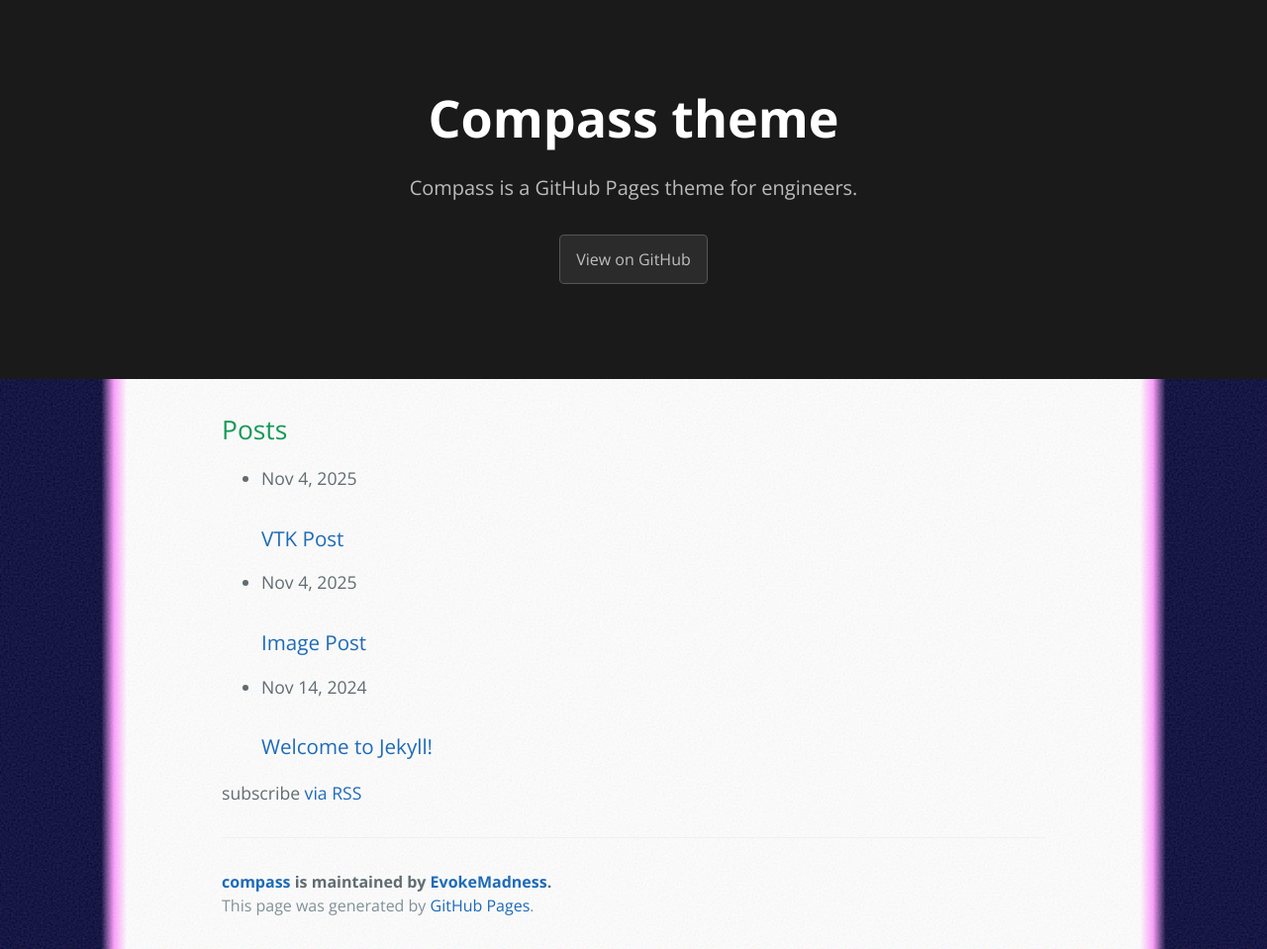
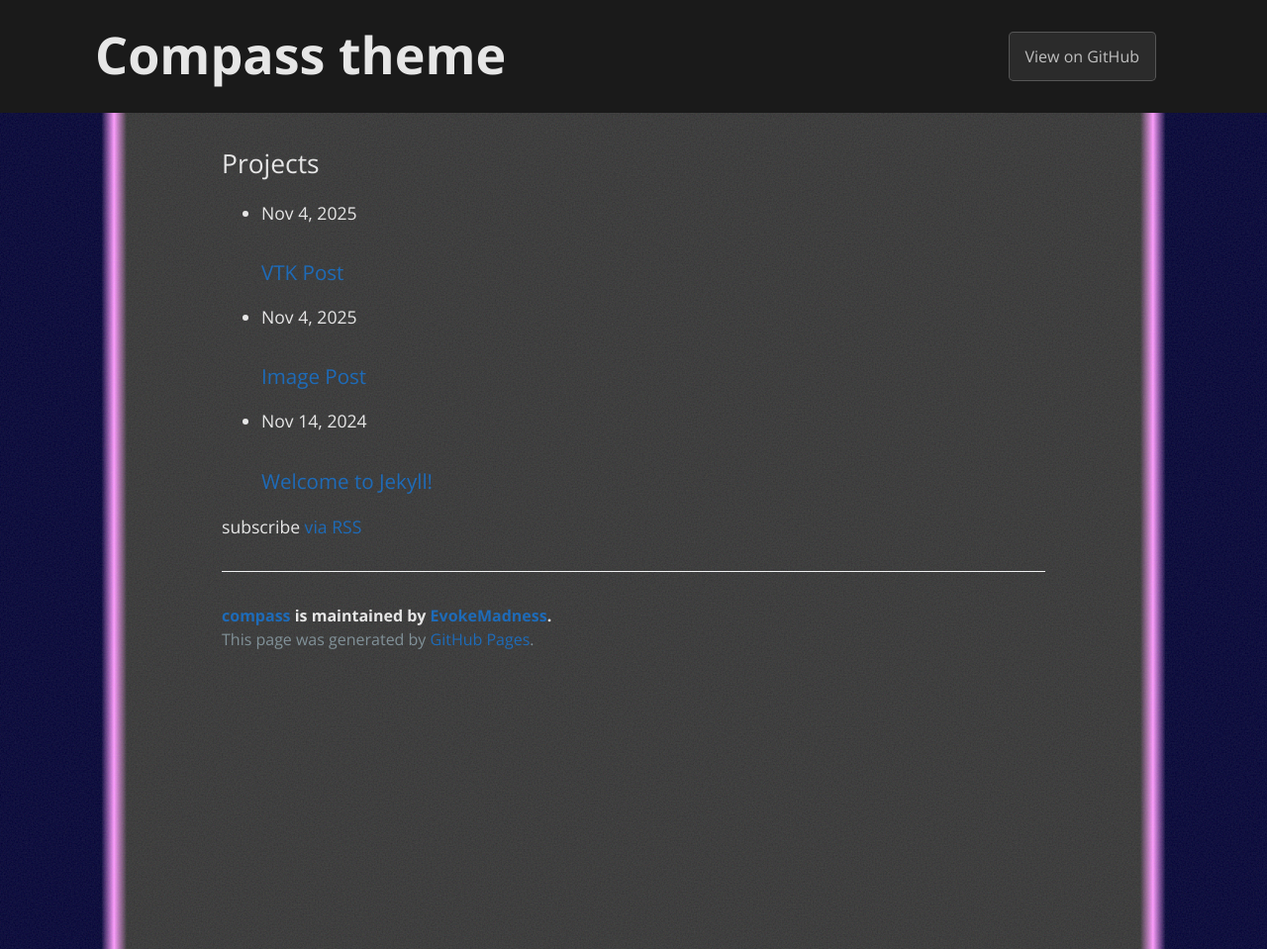
Before and after one commit to EvokeMadness/compass, a Jekyll site: the page built from index.markdown, in a window 1280 px wide. Shown: the whole page at 99% size. Built offline with Jekyll 4.4.1, drawn with Linux system fonts in a browser that asks for light colours.

Commit message:
Change header and image post layout

```diff
--- a/_layouts/default.html
+++ b/_layouts/default.html
@@ -16,8 +16,11 @@
     <a id="skip-to-content" href="#content">Skip to the content.</a>
 
     <header class="page-header" role="banner">
-      <h1 class="project-name">{{ page.title | default: site.title | default: site.github.repository_name }}</h1>
-      <h2 class="project-tagline">{{ page.description | default: site.description | default: site.github.project_tagline }}</h2>
+      <div class="header-left">
+        <h1 class="project-name">{{ site.title }}</h1>
+        <!-- <h2 class="project-tagline">{{ page.description | default: site.description | default: site.github.project_tagline }}</h2> -->
+      </div>
+      <div class="header-right">
         {% if site.github.is_project_page %}
           <a href="{{ site.github.repository_url }}" class="btn">View on GitHub</a>
         {% endif %}
@@ -25,6 +28,7 @@
           <a href="{{ site.github.zip_url }}" class="btn">Download .zip</a>
           <a href="{{ site.github.tar_url }}" class="btn">Download .tar.gz</a>
         {% endif %}
+      </div>
     </header>
 
     <main id="content" class="main-content" role="main">
--- a/_layouts/home.html
+++ b/_layouts/home.html
@@ -10,7 +10,7 @@ layout: default
   {{ content }}
 
   {% if site.posts.size > 0 %}
-  <h2 class="post-list-heading">{{ page.list_title | default: "Posts" }}</h2>
+  <h2 class="post-list-heading">{{ page.list_title | default: "Projects" }}</h2>
     <ul class="post-list">
       {% for post in site.posts %}
         <li>
--- a/_sass/jekyll-theme-cayman.scss
+++ b/_sass/jekyll-theme-cayman.scss
@@ -36,15 +36,15 @@ body {
   url('../noise.svg'),
   linear-gradient(
     to right,
-      $background-color-secondary 0% 8%,
-      $background-color-secondary-accent 9% 9%,
-      transparent 10%
+    map-get($background-color-secondary, color) map-get($background-color-secondary, stop),
+    map-get($background-color-secondary-accent, color) map-get($background-color-secondary-accent, stop),
+    map-get($background-color-transparent, color) map-get($background-color-transparent, stop)
   ),
   linear-gradient(
     to left,
-      $background-color-secondary 0% 8%,
-      $background-color-secondary-accent 9% 9%,
-      transparent 10%
+    map-get($background-color-secondary, color) map-get($background-color-secondary, stop),
+    map-get($background-color-secondary-accent, color) map-get($background-color-secondary-accent, stop),
+    map-get($background-color-transparent, color) map-get($background-color-transparent, stop)
   ),
   $background-color;
 }
@@ -78,7 +78,7 @@ a {
 
 .btn {
   display: inline-block;
-  margin-bottom: 1rem;
+  margin: 1rem;
   color: rgba(255, 255, 255, 0.7);
   background-color: rgba(255, 255, 255, 0.08);
   border-color: rgba(255, 255, 255, 0.2);
@@ -121,21 +121,23 @@ a {
 }
 
 .page-header {
+  display: flex;
+  justify-content: space-between;
   color: $header-heading-color;
-  text-align: center;
+  text-align: left;
   background-color: $header-bg-color;
   // background-image: linear-gradient(120deg, $header-bg-color-secondary, $header-bg-color);
 
   @include large {
-    padding: 5rem 6rem;
+    padding: 1rem 6rem;
   }
 
   @include medium {
-    padding: 3rem 4rem;
+    padding: 1rem 4rem;
   }
 
   @include small {
-    padding: 2rem 1rem;
+    padding: 1rem 1rem;
   }
 }
 
@@ -213,7 +215,7 @@ a {
   }
 
   img {
-    max-width: 50%;
+    max-width: 100%;
   }
 
   h1,
--- a/_sass/variables.scss
+++ b/_sass/variables.scss
@@ -3,19 +3,19 @@ $large-breakpoint: 64em !default;
 $medium-breakpoint: 42em !default;
 
 // Headers
-$header-heading-color: #fff !default;
+$header-heading-color: #e6e6e6 !default;
 $header-bg-color: #1A1A1A !default;
 $header-bg-color-secondary: #155799 !default;
 
 // Text
-$section-headings-color: #159957 !default;
-$body-text-color: #606c71 !default;
+$section-headings-color: #e6e6e6 !default;
+$body-text-color: #e6e6e6 !default;
 $body-link-color: #1e6bb8 !default;
 $blockquote-text-color: #819198 !default;
 
 // Code
-$code-bg-color: #f3f6fa !default;
-$code-text-color: #567482 !default;
+$code-bg-color: #151b23 !default;
+$code-text-color: #00ffff !default;
 
 // Borders
 $border-color: #dce6f0 !default;
@@ -23,6 +23,7 @@ $table-border-color: #e9ebec !default;
 $hr-border-color: #eff0f1 !default;
 
 // Backgrounds
-$background-color: #ffffff !default;
-$background-color-secondary: #000033 !default;
-$background-color-secondary-accent: #ff99ff !default;
+$background-color: #333333 !default;
+$background-color-secondary: (color: #000033, stop: 8%) !default;
+$background-color-secondary-accent: (color: #ff99ff, stop: 9%) !default;
+$background-color-transparent: (color: transparent, stop: 10%) !default;
```
Also changed, not shown: _layouts/post.html (+2 -5 lines), assets/noise.svg. Lines whose indentation alone changed are shown as unchanged.
